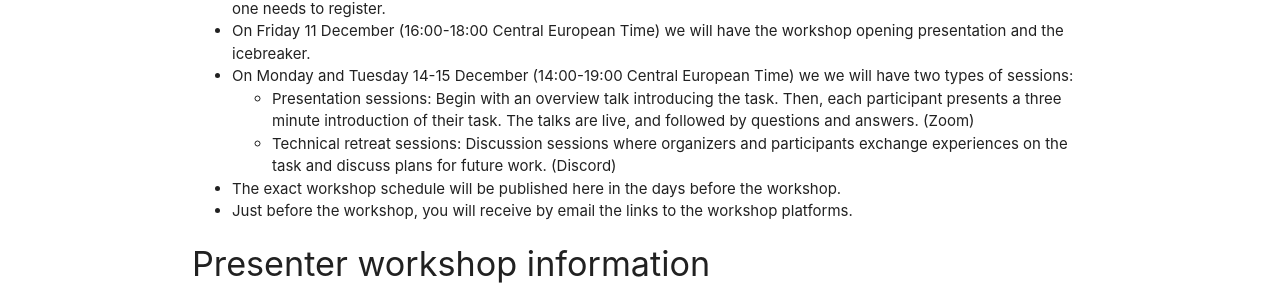
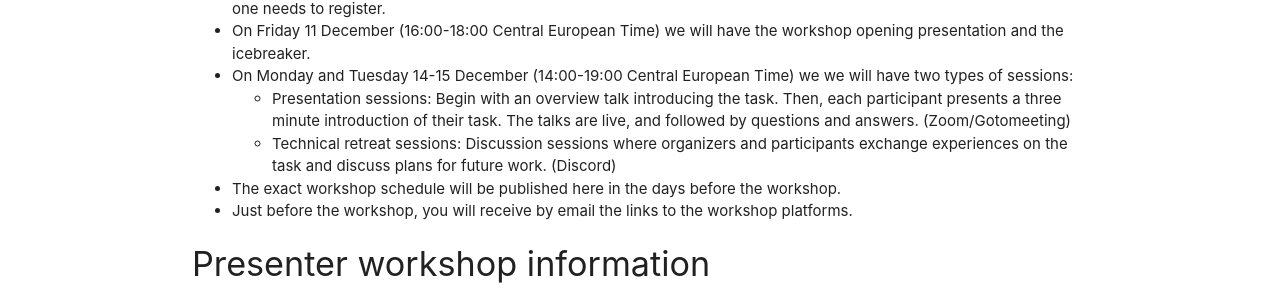
Before and after one commit to multimediaeval/multimediaeval.github.io, a Jekyll site: the page built from _editions/2020.md, in a window 1280 px wide and 900 px high, scrolled down 339 px. Shown: the part 171-470 px from the top of the window. Built offline with Jekyll 4.4.1, drawn with Linux system fonts in a browser that asks for light colours.

Commit message:
Update 2020.md
Added Gotomeeting

```diff
--- a/_editions/2020.md
+++ b/_editions/2020.md
@@ -19,7 +19,7 @@ Workshop registration is now open: [MediaEval 2020 Workshop Registration Form](h
 * The MediaEval 2020 Workshop will be held completely online this year and participation is free. However, you are required to register in order to attend. If multiple people from one team will be participating in the workshop, then each one needs to register.
 * On Friday 11 December (16:00-18:00 Central European Time) we will have the workshop opening presentation and the icebreaker.
 * On Monday and Tuesday 14-15 December (14:00-19:00 Central European Time) we we will have two types of sessions:
-  * Presentation sessions: Begin with an overview talk introducing the task. Then, each participant presents a three minute introduction of their task. The talks are live, and followed by questions and answers. (Zoom)
+  * Presentation sessions: Begin with an overview talk introducing the task. Then, each participant presents a three minute introduction of their task. The talks are live, and followed by questions and answers. (Zoom/Gotomeeting)
   * Technical retreat sessions: Discussion sessions where organizers and participants exchange experiences on the task and discuss plans for future work. (Discord)
 * The exact workshop schedule will be published here in the days before the workshop.
 * Just before the workshop, you will receive by email the links to the workshop platforms.
```
